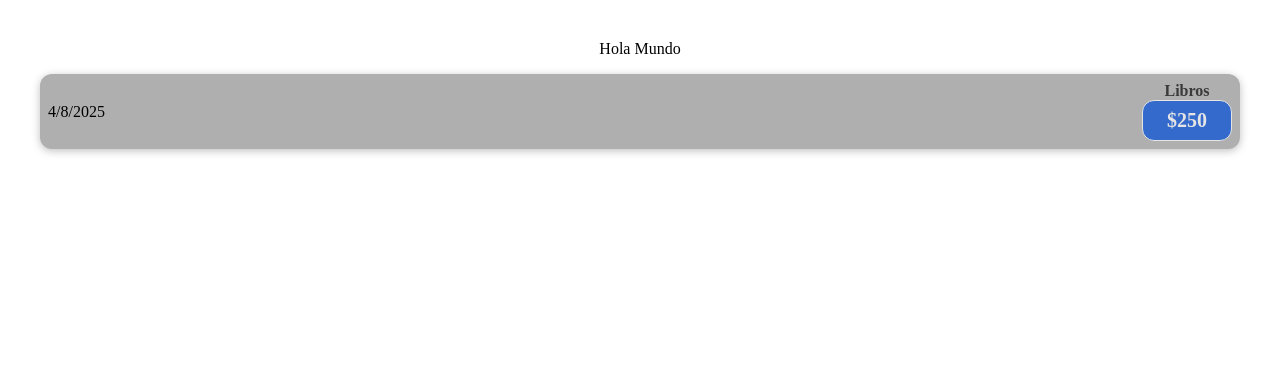
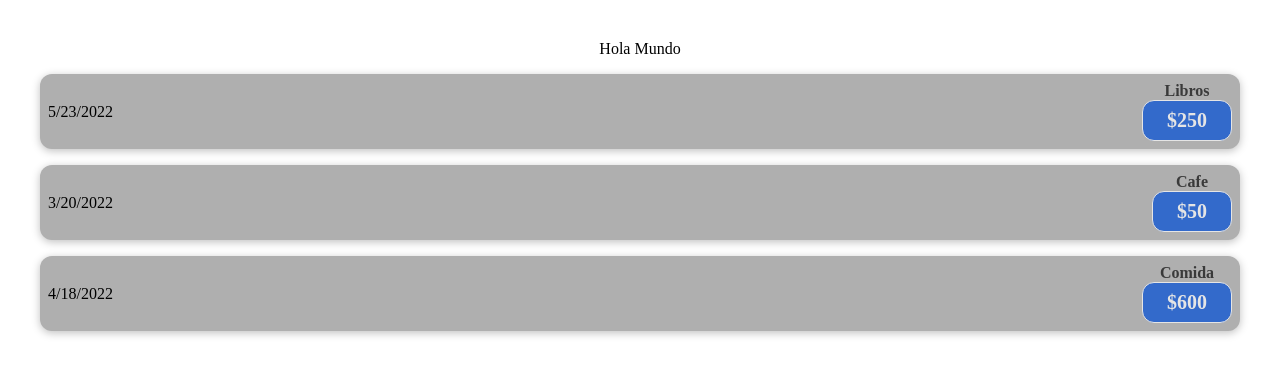
Before and after one commit to Leogaltre1/Diplomado_Bedu-Modulo3-first-application, a React (Vite) app: page / in a window 1280 px wide. Shown: the top 376 px of the page. Built offline with nearby package versions, Linux system fonts and the light colour scheme.

Commit message:
React | Modification on App.jsx & ExpenseItem.jsx | Including props

```diff
--- a/src/App.jsx
+++ b/src/App.jsx
@@ -2,12 +2,88 @@ import ExpenseItem from './components/ExpenseItem';
 import './App.css';
 
 function App() {
+  const expenses = [
+    {
+      id: Math.random(),
+      date: new Date(2022, 4, 23),
+      title: "Libros",
+      amount: 250
+    },
+    {
+      id: Math.random(),
+      date: new Date(2022, 2, 20),
+      title: "Cafe",
+      amount: 50
+    },
+    {
+      id: Math.random(),
+      date: new Date(2022, 3, 18),
+      title: "Comida",
+      amount: 600
+    }
+  ];
+
   return (
     <div>
       <div>Hola Mundo</div>
-      <ExpenseItem/>
+      <ExpenseItem
+        date={expenses[0].date}
+        title={expenses[0].title}
+        amount={expenses[0].amount}
+      />
+      <ExpenseItem
+        date={expenses[1].date}
+        title={expenses[1].title}
+        amount={expenses[1].amount}
+      />
+      <ExpenseItem
+        date={expenses[2].date}
+        title={expenses[2].title}
+        amount={expenses[2].amount}
+      />
     </div> //Solo se puede retornar un solo componente
   )
 }
 
 export default App
+
+
+/*
+import { useState } from 'react'
+import reactLogo from './assets/react.svg'
+import viteLogo from '/vite.svg'
+import './App.css'
+
+import ExpenseItem from "./components/ExpenseItem"
+
+function App() {
+  const expenses = [
+    {
+      id: Math.random(),
+      date: new Date(2022, 4, 23),
+      title: "Libros",
+      amount: 250
+    },
+    {
+      id: Math.random(),
+      date: new Date(2022, 2, 20),
+      title: "Cafe",
+      amount: 50
+    },
+    {
+      id: Math.random(),
+      date: new Date(2022, 3, 18),
+      title: "Comida",
+      amount: 600
+    }
+  ];
+  return (
+    <div>
+      <div>Hola Mundo</div>
+
+    </div>
+  )
+}
+
+export default App
+*/
--- a/src/components/ExpenseItem.jsx
+++ b/src/components/ExpenseItem.jsx
@@ -1,16 +1,13 @@
 import './ExpenseItem.css'
 
-function ExpenseItem() {
-    const date = new Date(2025, 3, 8);
-    const title = "Libros";
-    const amount = 250;
+function ExpenseItem(props) {
 
     return(
         <div className='expense-item'>
-            <div>{date.toLocaleDateString()}</div>
+            <div>{props.date.toLocaleDateString()}</div>
             <div className='expense-item-descrition'>
-                <h2>{title}</h2>
-                <div className='expense-item-price'>${amount}</div>
+                <h2>{props.title}</h2>
+                <div className='expense-item-price'>${props.amount}</div>
             </div>
         </div>
     );
```
